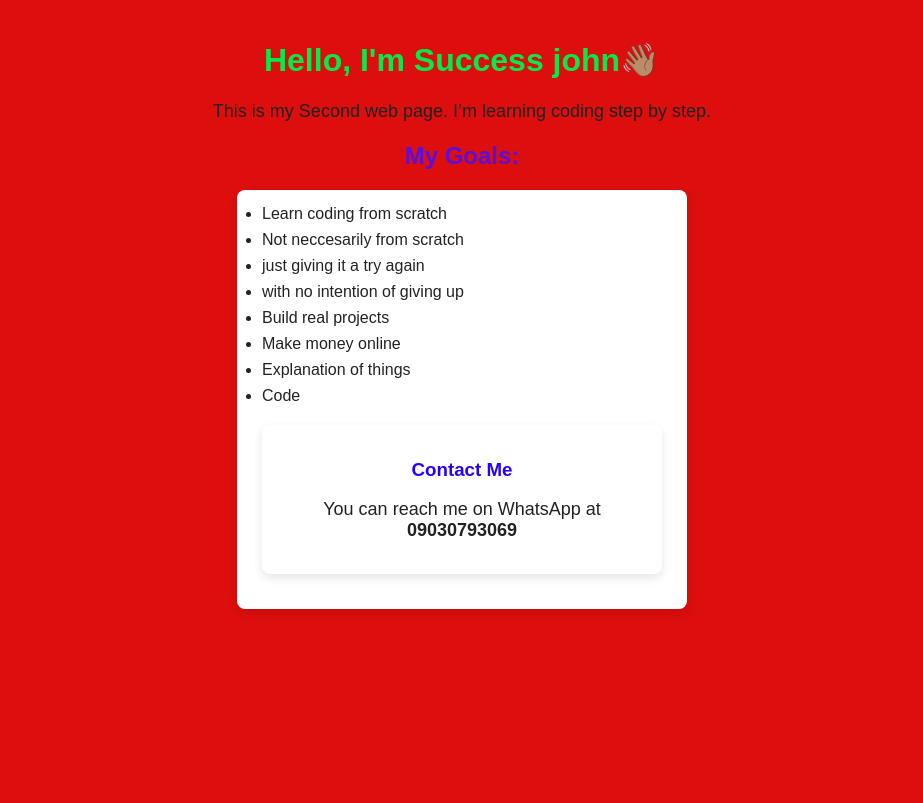
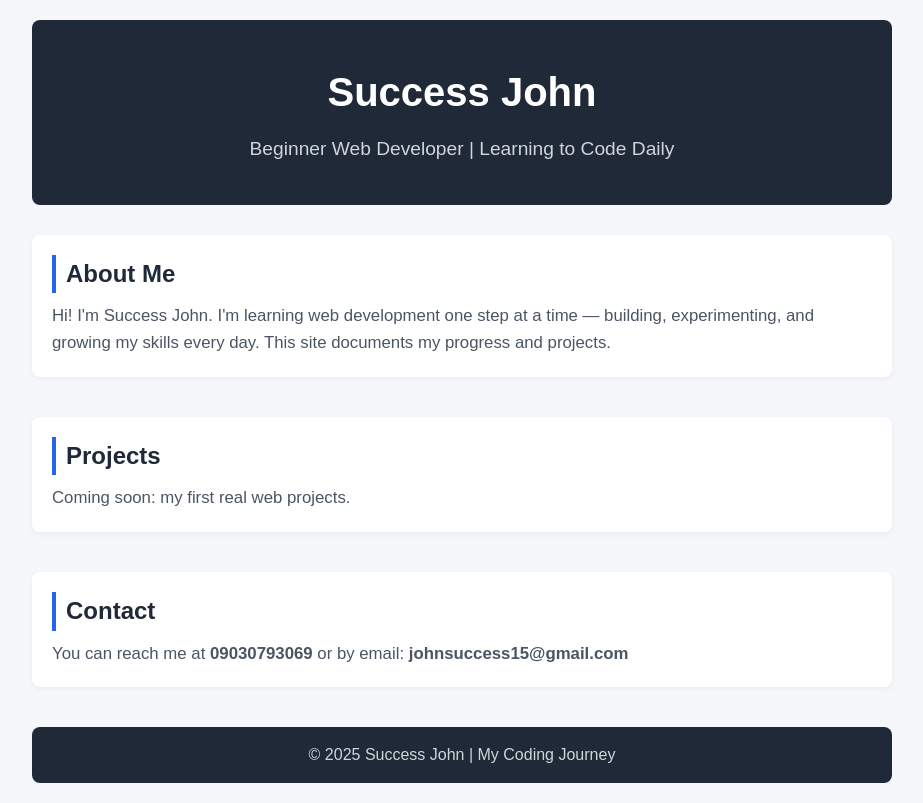
Before and after one commit to SUCCESSGADGET/MY-CODING-JOURNEY, a plain HTML site: page index.html in a window 1280 px wide. Shown: the whole page, without its empty margins (178-1101 px from the left). Drawn offline with Linux system fonts and the light colour scheme.

Commit message:
updated css design

```diff
--- a/index.html
+++ b/index.html
@@ -1,22 +1,34 @@
 <!DOCTYPE html>
 <html lang="en">
-<link rel="stylesheet" href="style.css">
+<head>
+    <meta charset="UTF-8">
+    <meta name="viewport" content="width=device-width, initial-scale=1.0">
+    <title>Success John | My Coding Journey</title>
+    <link rel="stylesheet" href="style.css">
 </head>
 <body>
-  <h1>Hello, I'm Success john👋🏽</h1>
-  <p>This is my Second web page. I’m learning coding step by step.</p>
-  <h2>My Goals:</h2>
-  <ul>
-    <li>Learn coding from scratch</li>
-    <li>Not neccesarily from scratch</li>
-    <li>just giving it a try again</li>
-    <li>with no intention of giving up</li>
-    <li>Build real projects</li>
-    <li>Make money online</li>
-    <li>Explanation of things</li>
-    <li>Code
-   <ul>
-<h3>Contact Me</h3>
-<p>You can reach me on WhatsApp at <strong>09030793069</strong></p>
+    <header>
+        <h1>Success John</h1>
+        <p>Beginner Web Developer | Learning to Code Daily</p>
+    </header>
+
+    <section id="about">
+        <h2>About Me</h2>
+        <p>Hi! I'm Success John. I'm learning web development one step at a time — building, experimenting, and growing my skills every day. This site documents my progress and projects.</p>
+    </section>
+
+    <section id="projects">
+        <h2>Projects</h2>
+        <p>Coming soon: my first real web projects.</p>
+    </section>
+
+    <section id="contact">
+        <h2>Contact</h2>
+        <p>You can reach me at <strong>09030793069</strong> or by email: <strong>johnsuccess15@gmail.com</strong></p>
+    </section>
+
+    <footer>
+        <p>© 2025 Success John | My Coding Journey</p>
+    </footer>
 </body>
 </html>
--- a/style.css
+++ b/style.css
@@ -1,44 +1,67 @@
-/* Reset default spacing and set font */
-body {
+/* === Global Reset === */
+* {
   margin: 0;
-  padding: 20px;
-  font-family: Arial, Helvetica, sans-serif;
-  background-color: hsl(0, 88%, 46%);
-  color: #222;
+  padding: 0;
+  box-sizing: border-box;
+  font-family: 'Poppins', sans-serif;
 }
 
-/* Style the main heading */
-h1 {
-  color: #07e94b;
-  text-align: center;
-}
-/* Style the main subheading */
-h2 {
-  color: #5a0fdc;
-  text-align: center;
-}
-/* Style the main subheading */
-h3 {
-  color: #2600ff;
-  text-align: center;
-}
-/* Style the paragraph */
-p {
-  font-size: 18px;
-  text-align: center;
-  margin-top: 10px;
+/* === Body === */
+body {
+  background-color: #f5f7fa;
+  color: #333;
+  line-height: 1.6;
+  max-width: 900px;
+  margin: 0 auto;
+  padding: 20px;
 }
 
-/* Style the goals list */
-ul {
-  max-width: 400px;
-  margin: 20px auto;
-  background: #fff;
-  padding: 15px 25px;
+/* === Header === */
+header {
+  text-align: center;
+  background-color: #1f2937;
+  color: white;
+  padding: 40px 20px;
   border-radius: 8px;
-  box-shadow: 0 4px 10px rgba(0,0,0,0.1);
+  margin-bottom: 30px;
 }
 
-li {
-  margin-bottom: 8px;
+header h1 {
+  font-size: 2.5em;
+  margin-bottom: 10px;
 }
+
+header p {
+  font-size: 1.2em;
+  color: #d1d5db;
+}
+
+/* === Sections === */
+section {
+  margin-bottom: 40px;
+  background: white;
+  padding: 20px;
+  border-radius: 8px;
+  box-shadow: 0 2px 6px rgba(0, 0, 0, 0.05);
+}
+
+section h2 {
+  margin-bottom: 10px;
+  color: #1f2937;
+  border-left: 4px solid #2563eb;
+  padding-left: 10px;
+}
+
+section p {
+  font-size: 1.05em;
+  color: #4b5563;
+}
+
+/* === Footer === */
+footer {
+  text-align: center;
+  padding: 15px;
+  background-color: #1f2937;
+  color: #d1d5db;
+  border-radius: 8px;
+}
```
